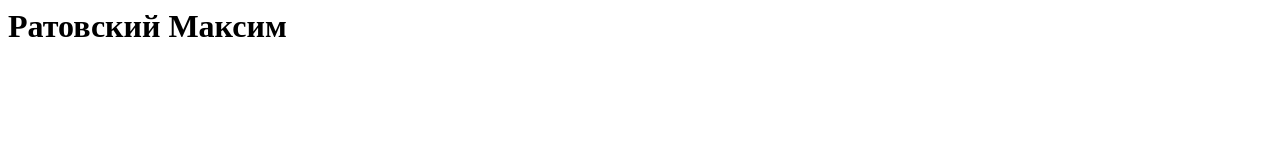
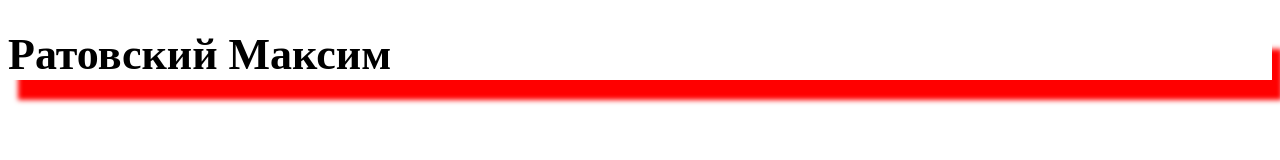
Before and after one commit to mightykk7/myproject, a plain HTML site: page index.html in a window 1280 px wide. Drawn offline with Linux system fonts and the light colour scheme.

Commit message:
Second commit

```diff
--- a/index.html
+++ b/index.html
@@ -1,2 +1,12 @@
-<title>О себе</title>
-<h1>Ратовский Максим</h1>
+<!DOCTYPE html>
+<html lang="en">
+<head>
+    <meta charset="UTF-8">
+    <meta name="viewport" content="width=device-width, initial-scale=1.0">
+    <title>О себе</title>
+    <link rel="stylesheet" href="style.css">
+</head>
+<body>
+    <h1>Ратовский Максим</h1>
+</body>
+</html>
--- /dev/null
+++ b/style.css
@@ -0,0 +1,5 @@
+h1{
+    font-size: 44px;
+    font-weight: bold;
+    box-shadow: 10px 20px 5px red;
+}
```
